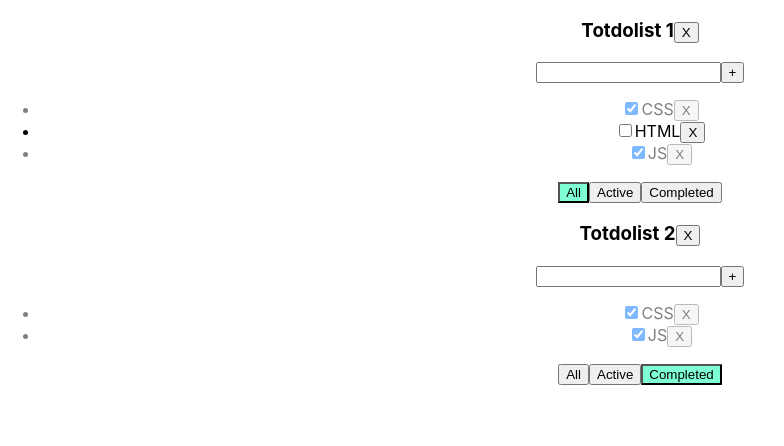
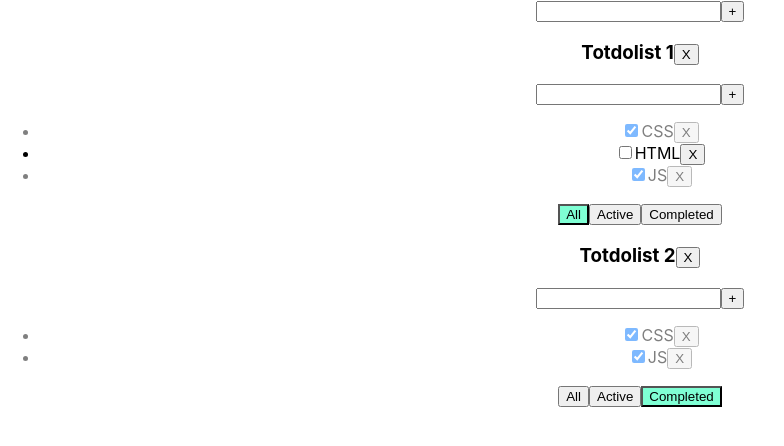
Before and after one commit to WebSergeevDima/react-todolist-with-ts, a React (Create React App) app: page / in a window 1280 px wide. Shown: the top 446 px of the page, without its empty margins (0-784 px from the left). Built offline with nearby package versions, Linux system fonts and the light colour scheme.

Commit message:
add universal input for add title adn create editableSpan component

```diff
--- /dev/null
+++ b/src/AddItemForm.tsx
@@ -0,0 +1,47 @@
+import React, {ChangeEvent, KeyboardEvent, useState} from "react";
+
+type AddItemFormType = {
+    addItem: (title: string) => void
+}
+
+export const AddItemForm = (props: AddItemFormType) => {
+
+    const [newTaskTitle, setNewTaskTitle] = useState<string>('');
+    const [error, setError] = useState<string | null>(null);
+
+    const keyUpHandler = (e: KeyboardEvent<HTMLInputElement>) => {
+
+        setError(null);
+
+        if (e.ctrlKey && e.key === 'Enter') {
+            addTask();
+        }
+    }
+
+    const onChangeHandler = (e: ChangeEvent<HTMLInputElement>) => {
+        setNewTaskTitle(e.currentTarget.value);
+    }
+
+    const addTask = () => {
+
+        if (newTaskTitle.trim() !== '') {
+            props.addItem(newTaskTitle.trim());
+            setNewTaskTitle('');
+        } else {
+            setError('Title is required');
+        }
+
+    }
+
+    return (
+        <div>
+            <input
+                value={newTaskTitle}
+                onChange={onChangeHandler}
+                onKeyUp={keyUpHandler} className={error ? 'error' : ""}/>
+            <button onClick={addTask}>+
+            </button>
+            {error && <div className={"error-message"}>{error}</div>}
+        </div>
+    )
+}
--- a/src/App.tsx
+++ b/src/App.tsx
@@ -2,6 +2,7 @@ import React, {useState} from 'react';
 import './App.css';
 import {TaskType, Todolist} from "./Todolist";
 import {v1} from "uuid";
+import {AddItemForm} from "./AddItemForm";
 
 export type FilterValuesType = 'all' | 'completed' | 'active';
 
@@ -10,6 +11,10 @@ type TodoListType = {
     title: string
     filter: FilterValuesType
 };
+
+type TasksStateType = {
+    [key: string]: TaskType[]
+}
 
 function App() {
 
@@ -25,7 +30,7 @@ function App() {
         },
     ]);
 
-    const [allTasks, setAllTasks] = useState({
+    const [allTasks, setAllTasks] = useState<TasksStateType>({
         [todolistId1]: [
             {id: v1(), title: 'CSS', isDone: true},
             {id: v1(), title: 'HTML', isDone: false},
@@ -56,7 +61,7 @@ function App() {
     }
 
     const addTask = (todolistId: string, title: string) => {
-        const newTask = {id: v1(), title, isDone: true};
+        const newTask = {id: v1(), title, isDone: false};
         setAllTasks({...allTasks, [todolistId]: [newTask, ...allTasks[todolistId]]});
     }
 
@@ -80,8 +85,15 @@ function App() {
 
     }
 
+    const addTodolist = (title: string) => {
+        const todolistId = v1();
+        setTodolists([{id: todolistId, title: title, filter: 'all'}, ...todolists]);
+        setAllTasks({...allTasks, [todolistId]: []})
+    }
+
     return (
         <div className="App">
+            <AddItemForm addItem={addTodolist}/>
             {
 
                 todolists.map(todolist => {
--- /dev/null
+++ b/src/EditableSpan.tsx
@@ -0,0 +1,9 @@
+import React from "react";
+
+type EditableSpanPropsType = {
+    title: string
+}
+
+export const EditableSpan = (props: EditableSpanPropsType) => {
+    return <span>{props.title}</span>;
+}
--- a/src/Todolist.tsx
+++ b/src/Todolist.tsx
@@ -1,5 +1,7 @@
-import React, {ChangeEvent, KeyboardEvent, useState} from "react";
+import React, {ChangeEvent} from "react";
 import {FilterValuesType} from "./App";
+import {AddItemForm} from "./AddItemForm";
+import {EditableSpan} from "./EditableSpan";
 
 export type TaskType = {
     id: string,
@@ -21,35 +23,6 @@ type PropsType = {
 
 export const Todolist = (props: PropsType) => {
 
-    const [newTaskTitle, setNewTaskTitle] = useState<string>('');
-
-    const [error, setError] = useState<string | null>(null);
-
-    const onChangeHandler = (e: ChangeEvent<HTMLInputElement>) => {
-        setNewTaskTitle(e.currentTarget.value);
-    }
-
-    const keyUpHandler = (e: KeyboardEvent<HTMLInputElement>) => {
-
-        setError(null);
-
-        if (e.ctrlKey && e.key === 'Enter') {
-            addTask();
-        }
-    }
-
-    const addTask = () => {
-
-        if (newTaskTitle.trim() !== '') {
-            props.addTask(props.todolistId, newTaskTitle.trim());
-            setNewTaskTitle('');
-        } else {
-            setError('Title is required');
-        }
-
-
-    }
-
     const onAllClickHandler = () => props.changeFilter(props.todolistId, 'all');
 
     const onActiveClickHandler = () => props.changeFilter(props.todolistId, 'active');
@@ -58,18 +31,19 @@ export const Todolist = (props: PropsType) => {
 
     const onRemoveTodolistHandler = () => props.removeTodolist(props.todolistId);
 
+    const addTask = (title: string) => {
+        props.addTask(props.todolistId, title);
+    }
+
     return (
         <div>
-            <h3>{props.title}<button onClick={onRemoveTodolistHandler}>X</button></h3>
+            <h3>{props.title}
+                <button onClick={onRemoveTodolistHandler}>X</button>
+            </h3>
             <div>
-                <input
-                    value={newTaskTitle}
-                    onChange={onChangeHandler}
-                    onKeyUp={keyUpHandler} className={error ? 'error' : ""}/>
-                <button onClick={addTask}>+
-                </button>
 
-                {error && <div className={"error-message"}>{error}</div>}
+                <AddItemForm addItem={addTask} />
+
             </div>
             <ul>
                 {
@@ -83,7 +57,8 @@ export const Todolist = (props: PropsType) => {
 
                         return <li key={task.id} className={task['isDone'] ? 'task-grey' : ''}><input
                             onChange={changeStatusHandler} type="checkbox"
-                            checked={task['isDone']}/><span>{task['title']}</span>
+                            checked={task['isDone']}/>
+                            <EditableSpan title={task['title']}/>
                             <button onClick={onRemoveHandler}>X</button>
                         </li>
                     })
```
